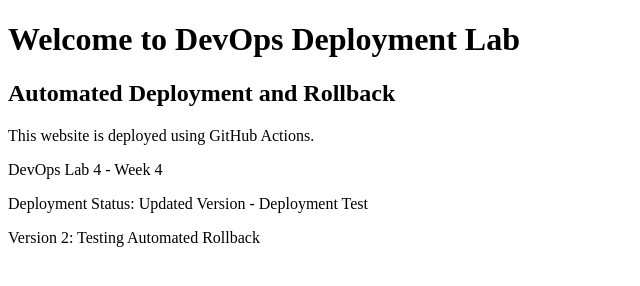
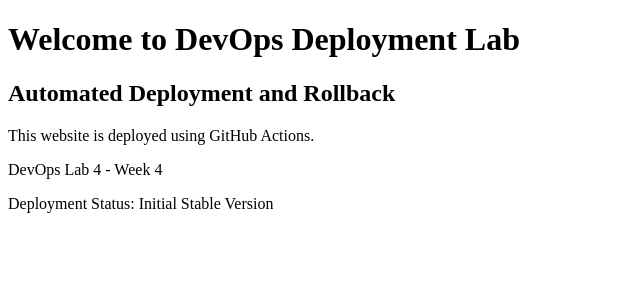
Before and after one commit to Anveshmacharla/ci-pipeline-lab, a plain HTML site: page site/index.html in a window 1280 px wide. Shown: the whole page, without its empty margins (0-640 px from the left). Drawn offline with Linux system fonts and the light colour scheme.

Commit message:
Revert "Update website for rollback testing"
This reverts commit bd9f2de30088f2b70f56d5b5956de9ce3a4a298e.

```diff
--- a/site/index.html
+++ b/site/index.html
@@ -13,9 +13,7 @@
 
     <p>DevOps Lab 4 - Week 4</p>
 
-    <p>Deployment Status: Updated Version - Deployment Test</p>
-
-    <p>Version 2: Testing Automated Rollback</p>
+    <p>Deployment Status: Initial Stable Version</p>
 
 </body>
 </html>
```
